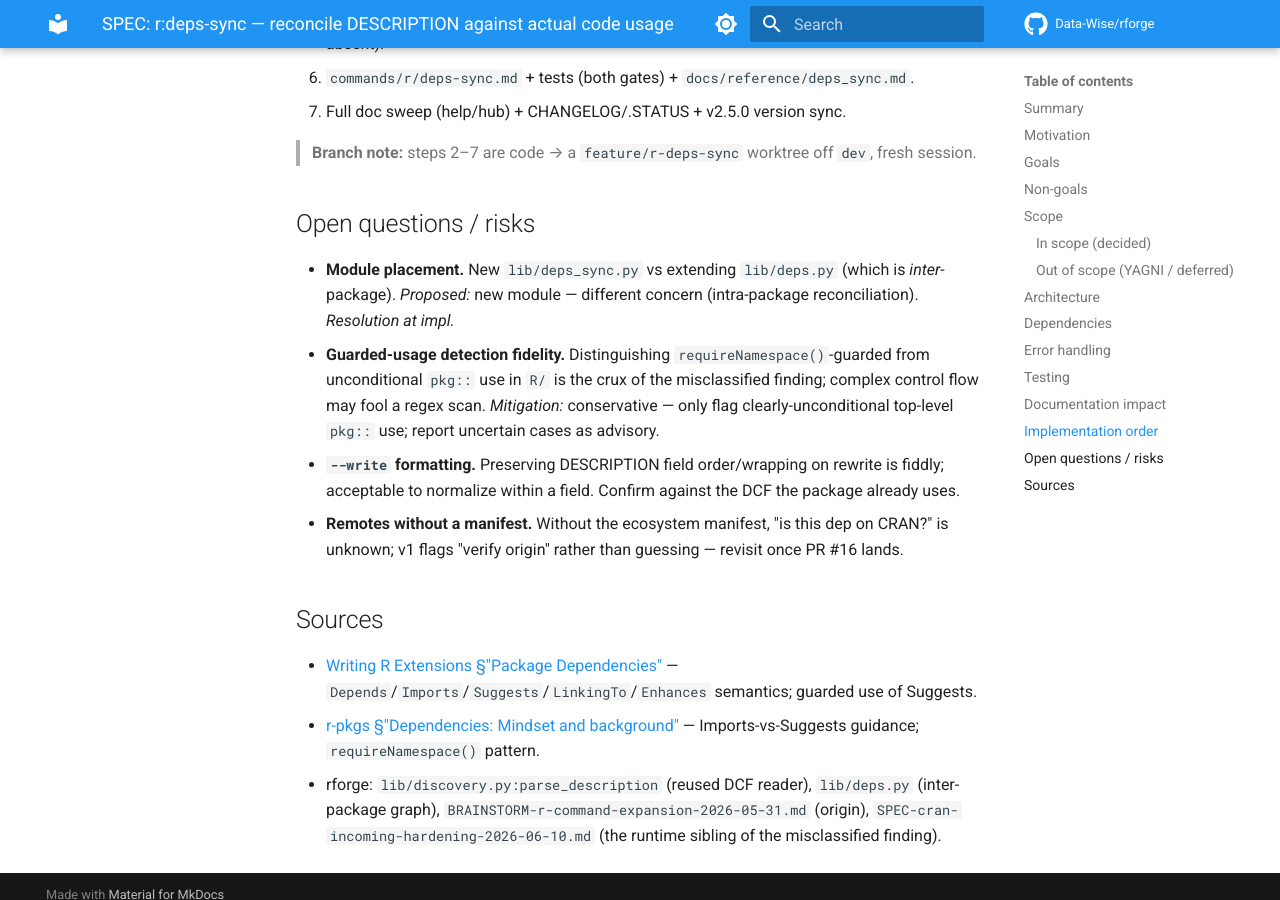
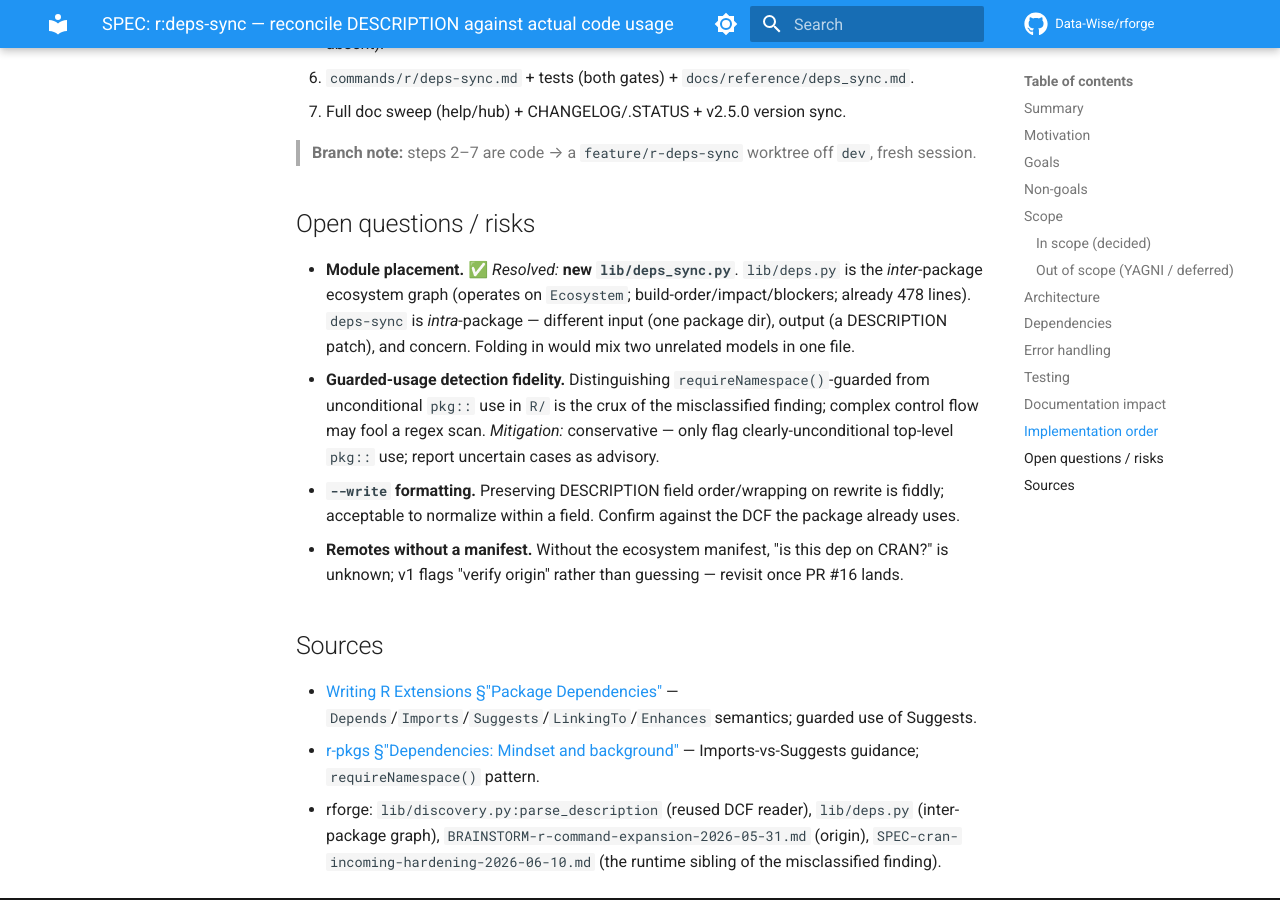
Before and after one commit to Data-Wise/rforge, an MkDocs documentation site: the page built from docs/specs/SPEC-r-deps-sync-2026-06-10.md, in a window 1280 px wide and 900 px high, scrolled down 4783 px. Built offline with MkDocs 1.6.1 and Material for MkDocs 9.7.7, drawn with Linux system fonts in a browser that asks for light colours; comment, search, counter and statistics services are not loaded.

Commit message:
docs(spec): lock r:deps-sync to a new lib/deps_sync.py module
deps.py is the inter-package Ecosystem graph (478 lines); deps-sync is
intra-package DESCRIPTION reconciliation — distinct concern/input/output.

Co-Authored-By: Claude Opus 4.8 (1M context) <noreply@anthropic.com>

```diff
--- a/docs/specs/SPEC-r-deps-sync-2026-06-10.md
+++ b/docs/specs/SPEC-r-deps-sync-2026-06-10.md
@@ -155,8 +155,10 @@ Both gates must pass (`python3 -m pytest tests/` and `bash tests/test-all.sh`).
 
 ## Open questions / risks
 
-- **Module placement.** New `lib/deps_sync.py` vs extending `lib/deps.py` (which is *inter*-package).
-  *Proposed:* new module — different concern (intra-package reconciliation). *Resolution at impl.*
+- **Module placement.** ✅ *Resolved:* **new `lib/deps_sync.py`**. `lib/deps.py` is the
+  *inter*-package ecosystem graph (operates on `Ecosystem`; build-order/impact/blockers; already
+  478 lines). `deps-sync` is *intra*-package — different input (one package dir), output (a
+  DESCRIPTION patch), and concern. Folding in would mix two unrelated models in one file.
 - **Guarded-usage detection fidelity.** Distinguishing `requireNamespace()`-guarded from
   unconditional `pkg::` use in `R/` is the crux of the misclassified finding; complex control flow
   may fool a regex scan. *Mitigation:* conservative — only flag clearly-unconditional top-level
```
